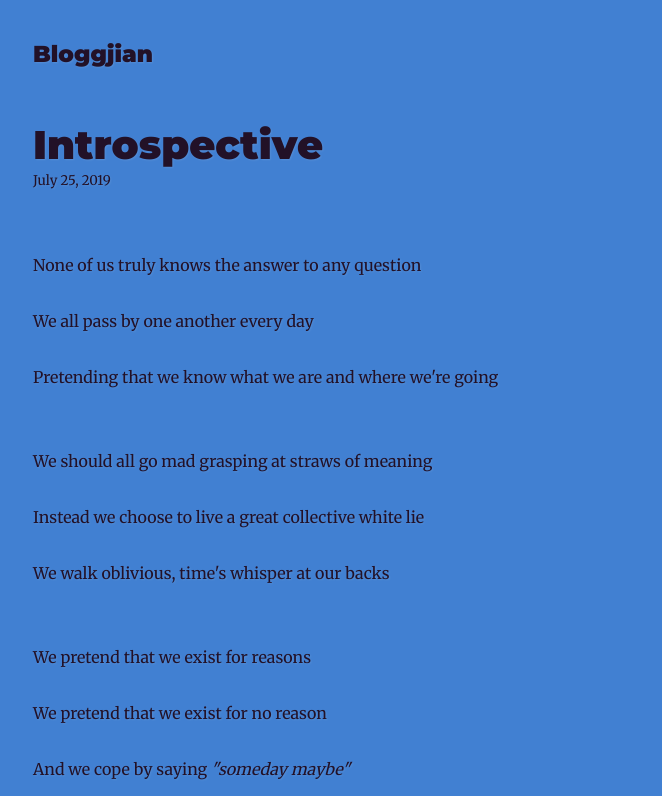
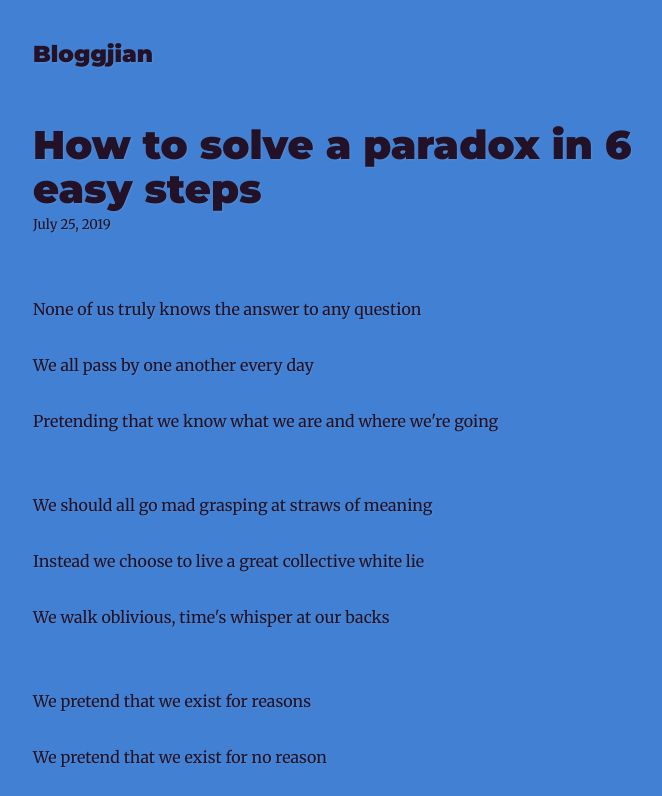
Before and after one commit to suddjian/bloggjian, a Gatsby site: page /introspective/ in a window 1280 px wide. Shown: the top 796 px of the page, without its empty margins (292-954 px from the left). Built offline with nearby package versions, Linux system fonts and the light colour scheme; Gatsby itself is replaced by a stand-in of ours; some packages are replaced by stand-ins of ours.

Commit message:
better title

```diff
--- a/content/blog/introspective/index.md
+++ b/content/blog/introspective/index.md
@@ -1,5 +1,5 @@
 ---
-title: "Introspective"
+title: "How to solve a paradox in 6 easy steps"
 date: "2019-07-25T17:30:00.000Z"
 description: "Pretentious freeform existential rambling & reflection"
 ---
```
